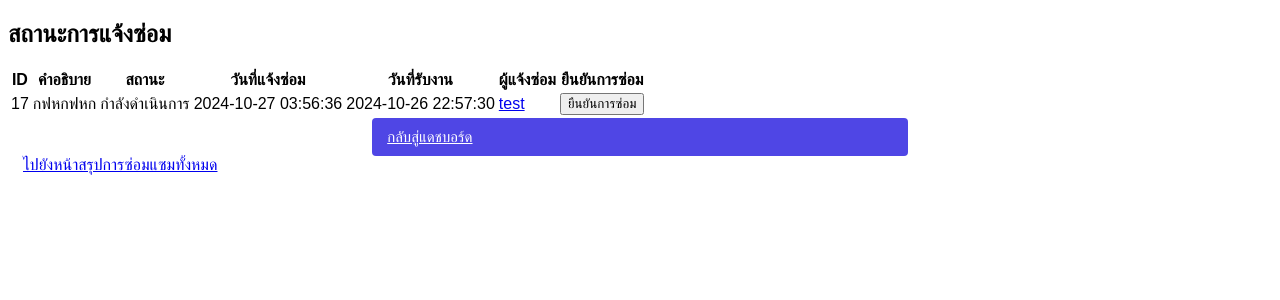
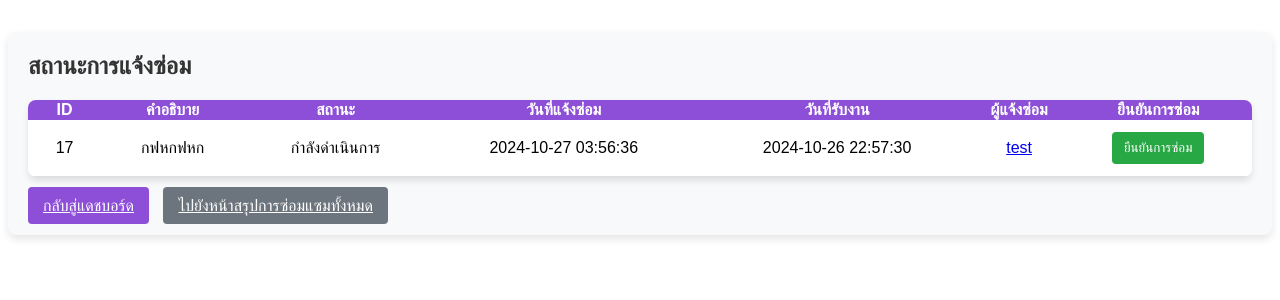
Before and after one commit to TunUsaha/954417, a PHP site: page /view_repair_status.php in a window 1280 px wide. Shown: the top 300 px of the page. Run offline with PHP 8.4, Linux system fonts and the light colour scheme; a user stored in the database is signed in; data comes from the database, SQL or seed files in the repository.

Commit message:
View repair CSS

```diff
--- a/styles.css
+++ b/styles.css
@@ -556,3 +556,96 @@ textarea.form-control {
 .text-muted {
     color: #6c757d; /* Muted text color */
 }
+
+/* Container Styles */
+.container_vrps {
+    margin-top: 2rem;
+    padding: 20px;
+    background-color: #f8f9fa;
+    border-radius: 8px;
+    box-shadow: 0 4px 8px rgba(0, 0, 0, 0.1);
+}
+
+/* Heading */
+.vrps_h2 {
+    color: #333;
+    font-size: 24px;
+    font-weight: bold;
+    margin-bottom: 20px;
+}
+
+/* Table Styles */
+.vrps_table {
+    width: 100%;
+    border-collapse: collapse;
+    margin-top: 20px;
+    margin-bottom: 20px;
+    background-color: white;
+    border-radius: 8px;
+    overflow: hidden;
+    box-shadow: 0 4px 6px rgba(0, 0, 0, 0.1);
+}
+
+.vrps_thead {
+    background-color: #8D4FD7;
+    color: white;
+}
+
+.vrps_th {
+    padding: 12px 15px;
+    text-align: left;
+    border-bottom: 1px solid #ddd;
+}
+
+.vrps_td{
+    padding: 12px 15px;
+    text-align: center;
+    border-bottom: 1px solid #ddd;
+}
+
+.vprs_tbody .vrps_tr:nth-child(odd) {
+    background-color: #f2f2f2;
+}
+
+/* Button Styles */
+.btn_vrps {
+    border-radius: 4px;
+    padding: 10px 15px;
+    margin-top: 15px;
+}
+
+.btn-primary_vrps {
+    background-color: #8D4FD7;
+    color: white;
+    border: none;
+    margin-right: 10px;
+}
+
+.btn-secondary_vrps {
+    background-color: #6c757d;
+    color: white;
+    border: none;
+}
+
+/* Confirmation Button */
+button[name="confirm_repair"] {
+    background-color: #28a745; /* Green for confirmation */
+    color: white;
+    border: none;
+    padding: 8px 12px;
+    border-radius: 4px;
+    cursor: pointer;
+}
+
+button[name="confirm_repair"]:hover {
+    background-color: #218838; /* Darker green on hover */
+}
+
+/* Hover Effects */
+.vrps_table .vrps_tr:hover {
+    background-color: #eaeaea;
+}
+
+.btn-primary_vrps:hover, .btn-secondary_vrps:hover, button[name="confirm_repair"]:hover {
+    opacity: 0.85;
+}
--- a/view_repair_status.php
+++ b/view_repair_status.php
@@ -39,12 +39,12 @@ if ($_SERVER["REQUEST_METHOD"] == "POST" && isset($_POST['confirm_repair'])) {
 </head>
 
 <body>
-    <div>
-        <h2>สถานะการแจ้งซ่อม</h2>
+    <div class="container_vrps">
+        <div class="vrps_h2">สถานะการแจ้งซ่อม</div>
         <?php if ($result->num_rows > 0): ?>
-            <table>
-                <thead>
-                    <tr>
+            <table class="vrps_table">
+                <thead class="vrps_thead">
+                    <tr class="vrps_tr">
                         <th>ID</th>
                         <th>คำอธิบาย</th>
                         <th>สถานะ</th>
@@ -54,20 +54,20 @@ if ($_SERVER["REQUEST_METHOD"] == "POST" && isset($_POST['confirm_repair'])) {
                         <th>ยืนยันการซ่อม</th>
                     </tr>
                 </thead>
-                <tbody>
+                <tbody class="vrps_tbody">
                     <?php while ($repair = $result->fetch_assoc()): ?>
-                        <tr>
-                            <td><?php echo htmlspecialchars($repair['id']); ?></td>
-                            <td><?php echo htmlspecialchars($repair['Description']); ?></td>
-                            <td><?php echo htmlspecialchars($repair['Status']); ?></td>
-                            <td><?php echo htmlspecialchars($repair['RequestedDate']); ?></td>
-                            <td><?php echo htmlspecialchars($repair['AcceptDate']); ?></td>
-                            <td>
+                        <tr class="vrps_tr">
+                            <td class="vrps_td"><?php echo htmlspecialchars($repair['id']); ?></td>
+                            <td class="vrps_td"><?php echo htmlspecialchars($repair['Description']); ?></td>
+                            <td class="vrps_td"><?php echo htmlspecialchars($repair['Status']); ?></td>
+                            <td class="vrps_td"><?php echo htmlspecialchars($repair['RequestedDate']); ?></td>
+                            <td class="vrps_td"><?php echo htmlspecialchars($repair['AcceptDate']); ?></td>
+                            <td class="vrps_td">
                                 <a href="user_info.php?user_id=<?php echo $repair['userid']; ?>">
                                     <?php echo htmlspecialchars($repair['username']); ?>
                                 </a>
                             </td>
-                            <td>
+                            <td class="vrps_td">
                                 <form method="post">
                                     <input type="hidden" name="assignment_id" value="<?php echo htmlspecialchars($repair['assignment_id']); ?>">
                                     <button type="submit" name="confirm_repair">ยืนยันการซ่อม</button>
@@ -80,8 +80,8 @@ if ($_SERVER["REQUEST_METHOD"] == "POST" && isset($_POST['confirm_repair'])) {
         <?php else: ?>
             <p>ไม่มีข้อมูลการแจ้งซ่อม</p>
         <?php endif; ?>
-        <a href="technician_dashboard.php" class="btn btn-primary">กลับสู่แดชบอร์ด</a>
-        <a href="topic_repair.php" class="btn btn-secondary">ไปยังหน้าสรุปการซ่อมแซมทั้งหมด</a>
+        <a href="technician_dashboard.php" class="btn_vrps btn-primary_vrps">กลับสู่แดชบอร์ด</a>
+        <a href="topic_repair.php" class="btn_vrps btn-secondary_vrps">ไปยังหน้าสรุปการซ่อมแซมทั้งหมด</a>
     </div>
 </body>
 
```
